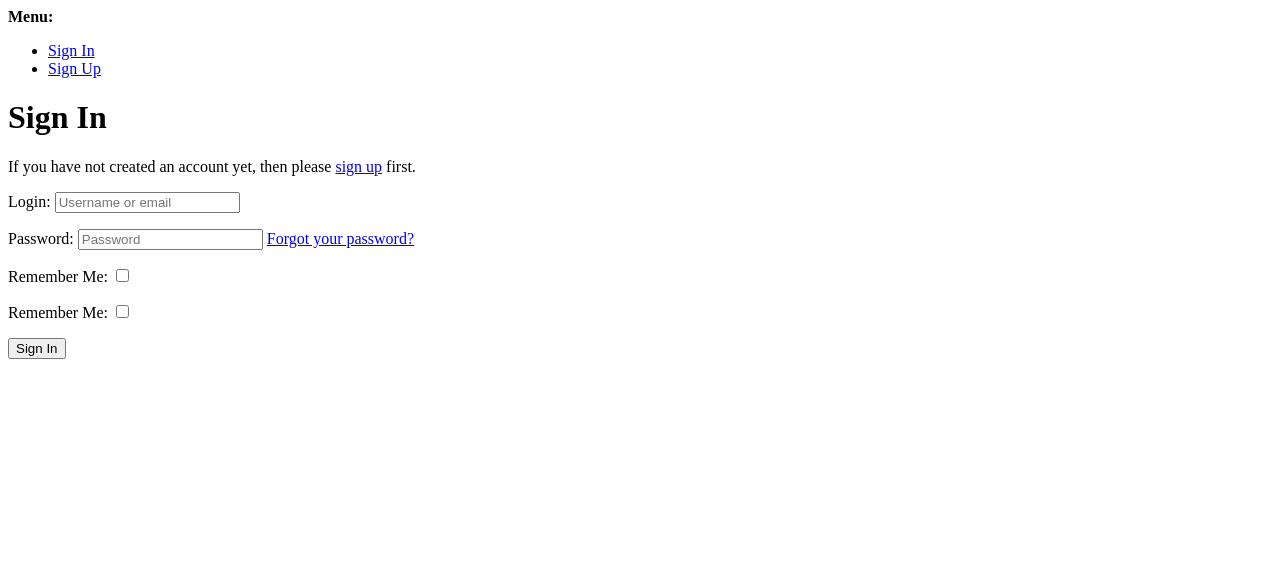
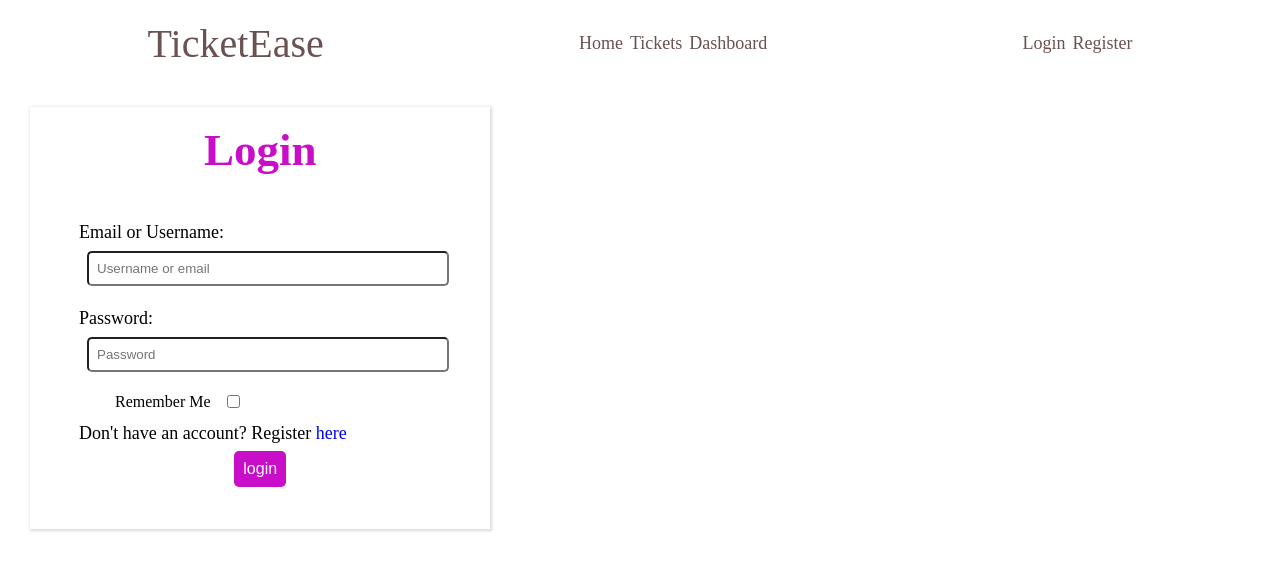
Before and after one commit to TKaburu/TicketEase, a Django app: page /accounts/login/ in a window 1280 px wide. Shown: the top 571 px of the page. Run offline with Django 5.2, Linux system fonts and the light colour scheme.

Commit message:
feat: customization for the django allauth templates

```diff
--- a/templates/account/login.html
+++ b/templates/account/login.html
@@ -1,35 +1,50 @@
-{% extends "account/base_entrance.html" %}
+{% extends "tickets/index.html" %}
+{% load static %}
 {% load i18n %}
 {% load allauth account %}
 {% block head_title %}
     {% trans "Sign In" %}
 {% endblock head_title %}
 {% block content %}
-    {% element h1 %}
-        {% trans "Sign In" %}
-    {% endelement %}
+    <div class="account-container">
+        <section class="account-auth">
+            <div class="title">
+                <h1> Login </h1>
+            </div>
             {% if not SOCIALACCOUNT_ONLY %}
-        {% setvar link %}
-            <a href="{{ signup_url }}">
-            {% endsetvar %}
-            {% setvar end_link %}
-            </a>
-        {% endsetvar %}
-        {% element p %}
-            {% blocktranslate %}If you have not created an account yet, then please {{ link }}sign up{{ end_link }} first.{% endblocktranslate %}
-        {% endelement %}
                 {% url 'account_login' as login_url %}
                 {% element form form=form method="post" action=login_url tags="entrance,login" %}
                     {% slot body %}
                         {% csrf_token %}
-                {% element fields form=form unlabeled=True %}
-                {% endelement %}
+                        <p>
+                            {{ form.login.errors | safe }}
+                            <label for="id_login">{% trans "Email or Username:" %}</label>
+                            {{ form.login }}
+                        </p>
+                        <p>
+                            {{ form.password.errors | safe }}
+                            <label for="id_password">{% trans "Password:" %}</label>
+                            {{ form.password }}
+                        </p>
                         {{ redirect_field }}
+                        <div class="remember-me-password-reset">
+                            <div class="remember-me">
+                                <label for="id_remember">{{ form.remember_me.label }}</label>
+                                {{ form.remember_me }}
+                            </div>
+                            <div class="password-reset link">
+                                <a href="{% url 'account_reset_password' %}">{% trans "Forgot Password?" %}</a>
+                            </div>
+                        </div>
                     {% endslot %}
                     {% slot actions %}
+                    <p>Don't have an account? Register <a class="link" href="{% url 'account_signup' %}">here</a> </p>
+                        <!-- login button -->
+                         <div class="auth-btns">
                             {% element button type="submit" tags="prominent,login" %}
-                    {% trans "Sign In" %}
+                                {% trans "login" %}
                             {% endelement %}
+                         </div>
                     {% endslot %}
                 {% endelement %}
             {% endif %}
@@ -45,4 +60,9 @@
             {% if SOCIALACCOUNT_ENABLED %}
                 {% include "socialaccount/snippets/login.html" with page_layout="entrance" %}
             {% endif %}
+
+        </section>
+    </div>
+
+
 {% endblock content %}
```
Also changed, not shown: templates/account/logout.html (+16 -4 lines), templates/account/signup.html (+16 -4 lines). Lines whose indentation alone changed are shown as unchanged.
